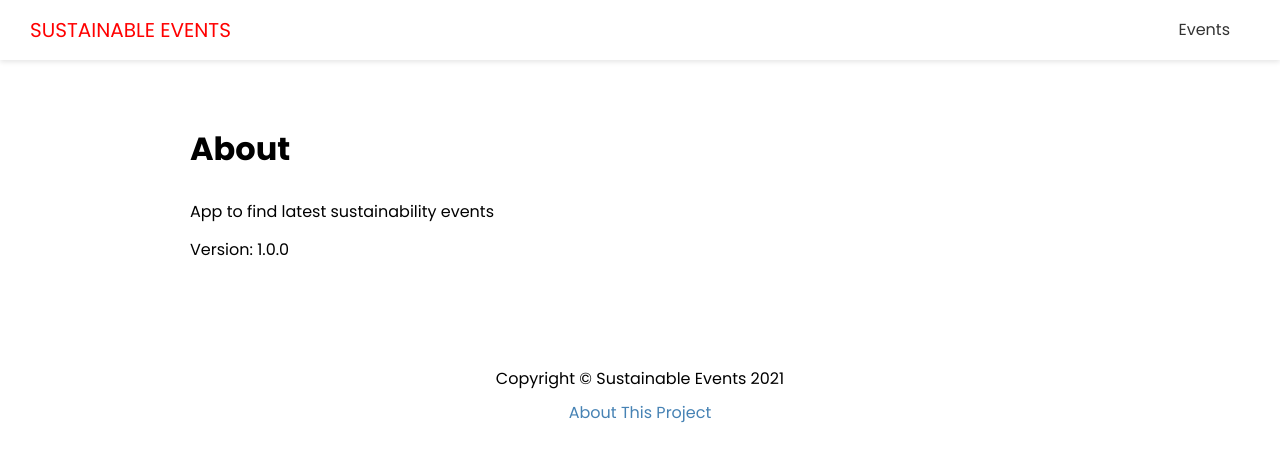
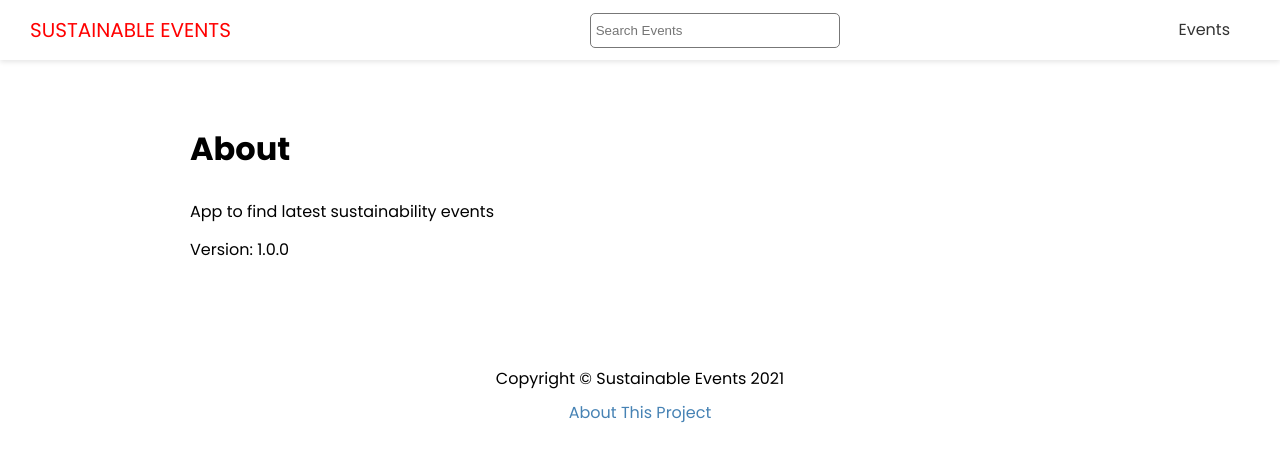
Before and after one commit to LawrenceMueller/EventFinder, a Next.js app: page /about in a window 1280 px wide. Shown: the top 462 px of the page. Built offline with nearby package versions, Linux system fonts and the light colour scheme.

Commit message:
Used query strings and strapi in order to implement search functionality

```diff
--- a/components/Header.js
+++ b/components/Header.js
@@ -1,5 +1,5 @@
 import Link from 'next/link';
-
+import Search from './Search';
 import styles from '@/styles/Header.module.css';
 
 export default function Header() {
@@ -10,6 +10,8 @@
           <a>Sustainable Events</a>
         </Link>
       </div>
+
+      <Search />
 
       <nav>
         <ul>
--- /dev/null
+++ b/components/Search.js
@@ -0,0 +1,27 @@
+import { useState } from 'react';
+import { useRouter } from 'next/router';
+import styles from '@/styles/Search.module.css';
+
+export default function Search() {
+  const [term, setTerm] = useState('');
+  const router = useRouter();
+
+  const handleSubmit = (e) => {
+    e.preventDefault();
+    router.push(`/events/search?term=${term}`);
+    setTerm('');
+  };
+
+  return (
+    <div className={styles.search}>
+      <form onSubmit={handleSubmit}>
+        <input
+          type='text'
+          value={term}
+          onChange={(e) => setTerm(e.target.value)}
+          placeholder='Search Events'
+        />
+      </form>
+    </div>
+  );
+}
--- a/package.json
+++ b/package.json
@@ -10,6 +10,7 @@
   },
   "dependencies": {
     "next": "11.0.1",
+    "qs": "^6.10.1",
     "react": "17.0.2",
     "react-dom": "17.0.2",
     "react-icons": "^4.2.0"
--- /dev/null
+++ b/styles/Search.module.css
@@ -0,0 +1,7 @@
+.search input {
+  width: 250px;
+  height: 35px;
+  padding: 5px;
+  border: 1px #777 solid;
+  border-radius: 5px;
+}
```
Also changed, not shown: pages/events/search.js (added, +42 -0 lines), 1 other file (tests, documents, lock files or other folders).
